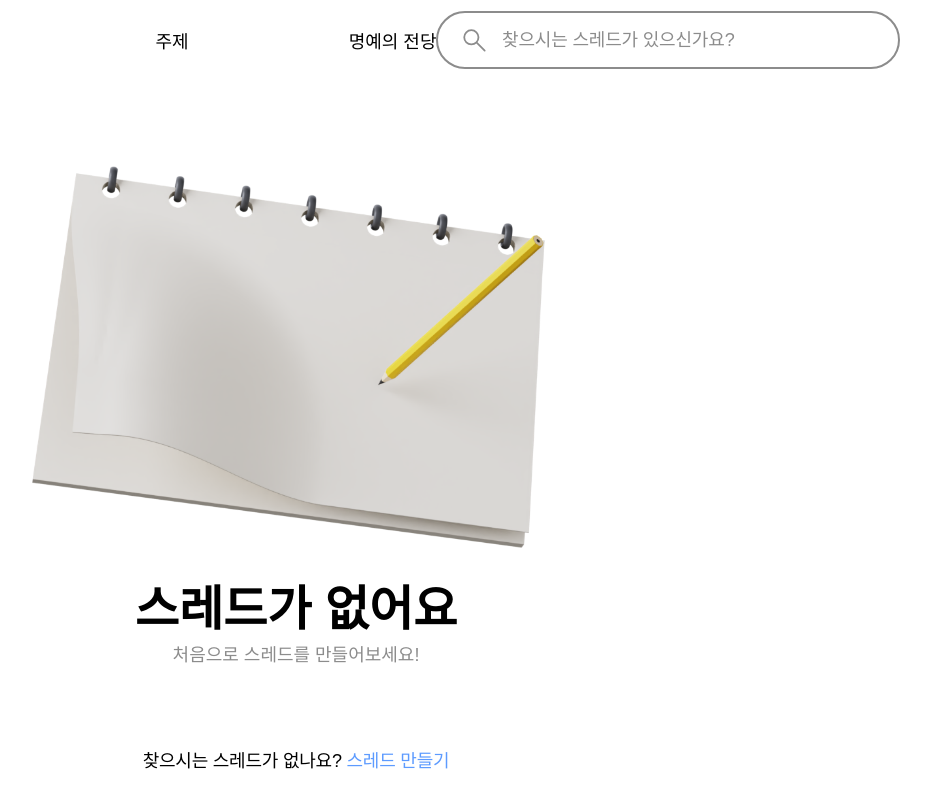
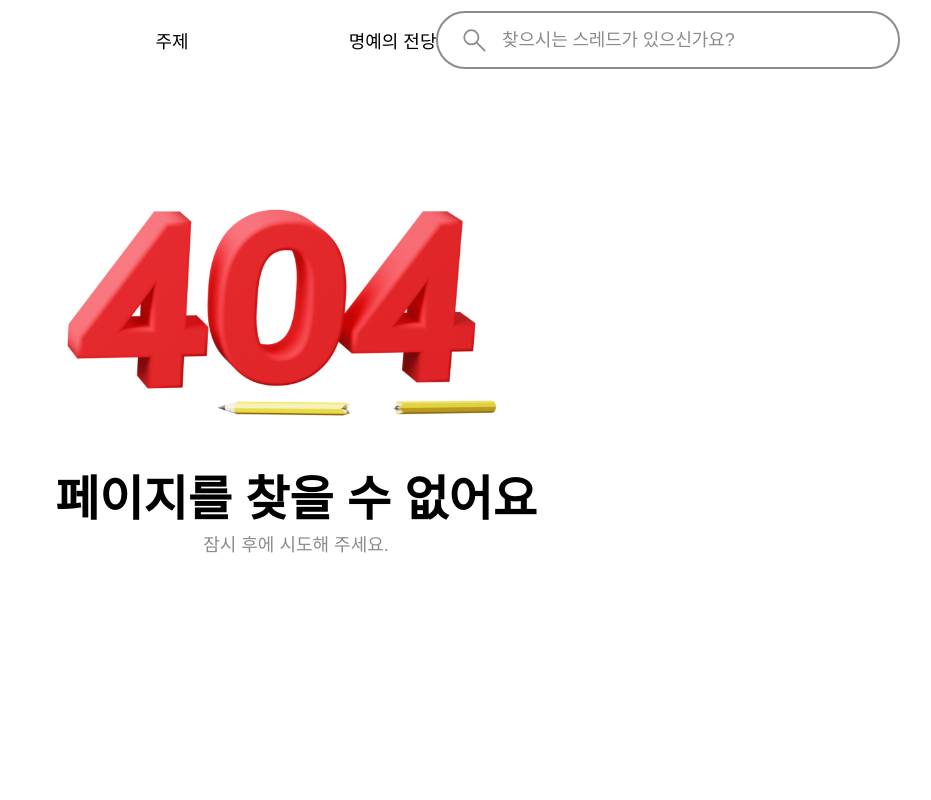
Before and after one commit to Team-Ampersand/drawWang-Client, a React (Create React App) app: page / in a window 1280 px wide. Shown: the whole page, without its empty margins (344-1275 px from the left). Built offline with nearby package versions, Linux system fonts and the light colour scheme; a web font is replaced by a local one.

Commit message:
✅ :: Added 404

```diff
--- a/src/Components/Pages/MainPage.jsx
+++ b/src/Components/Pages/MainPage.jsx
@@ -1,5 +1,6 @@
 import Navbar from "../Components/Navbar";
 import * as s from "../Styles/MainPageStyle";
+import "../Styles/App.css";
 
 function MainPage() {
   return (
--- /dev/null
+++ b/src/Components/Pages/NotFoundPage.jsx
@@ -0,0 +1,22 @@
+import Navbar from "../Components/Navbar";
+import * as s from "../Styles/NotFoundPageStyle";
+import "../Styles/App.css";
+
+function NotFoundPage() {
+  return (
+    <>
+      <Navbar></Navbar>
+      <s.MainContainer>
+        <s.PageNotFoundBox>
+          <s.PageNotFoundImg />
+          <s.PageNotFoundTextBox>
+            <s.PageNotFoundTitle>페이지를 찾을 수 없어요</s.PageNotFoundTitle>
+            <s.PageNotFoundDesc>잠시 후에 시도해 주세요.</s.PageNotFoundDesc>
+          </s.PageNotFoundTextBox>
+        </s.PageNotFoundBox>
+      </s.MainContainer>
+    </>
+  );
+}
+
+export default NotFoundPage;
--- /dev/null
+++ b/src/Components/Styles/NotFoundPageStyle.jsx
@@ -0,0 +1,55 @@
+import styled from "styled-components";
+import PageNotFoundPng from "../Images/PageNotFound.png";
+
+export const MainContainer = styled.div`
+  height: calc(100vh - 80px);
+  display: flex;
+  justify-content: center;
+`;
+
+export const PageNotFoundBox = styled.div`
+  display: flex;
+  justify-content: center;
+  align-items: center;
+  align-self: center;
+  width: 700px;
+  height: 700px;
+  border: 0;
+  outline: none;
+  margin-top: 66px;
+  margin-bottom: 230px;
+  flex-direction: column;
+`;
+
+export const PageNotFoundImg = styled.div`
+  width: 640px;
+  height: 640px;
+  background-image: url(${PageNotFoundPng});
+  background-size: cover;
+  background-repeat: no-repeat;
+  background-position: center;
+  border: none;
+  outline: none;
+`;
+
+export const PageNotFoundTextBox = styled.div`
+  border: none;
+  outline: none;
+  display: flex;
+  justify-content: center;
+  align-items: center;
+  flex-direction: column;
+  margin-top: 300px;
+  position: absolute;
+`;
+
+export const PageNotFoundTitle = styled.div`
+  font-size: 48px;
+  font-weight: 600;
+`;
+
+export const PageNotFoundDesc = styled.div`
+  font-size: 18px;
+  font-weight: 400;
+  color: #8c8c8c;
+`;
--- a/src/index.jsx
+++ b/src/index.jsx
@@ -1,10 +1,11 @@
 import React from "react";
 import ReactDOM from "react-dom/client";
 import MainPage from "./Components/Pages/MainPage";
+import NotFoundPage from "./Components/Pages/NotFoundPage";
 
 const root = ReactDOM.createRoot(document.getElementById("root"));
 root.render(
   <React.StrictMode>
-    <MainPage />
+    <NotFoundPage />
   </React.StrictMode>
 );
```
Also changed, not shown: src/Components/Images/PageNotFound.png (added), src/Components/Images/ServiceUnavailable.png (added).
